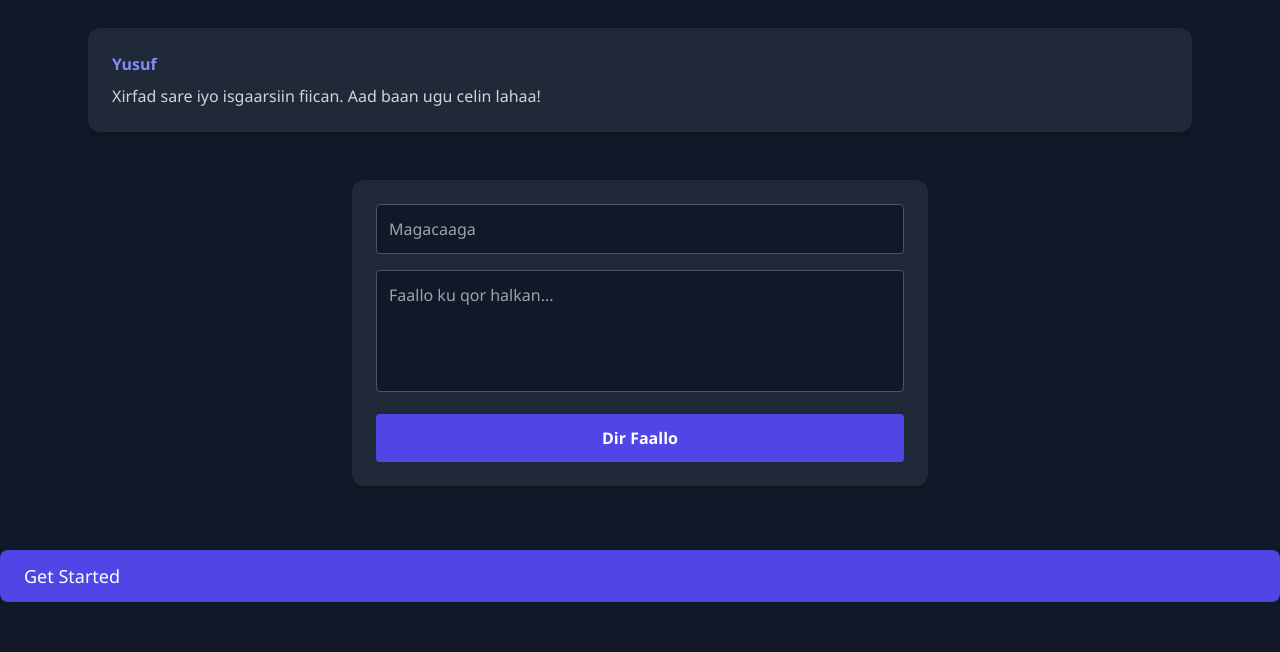
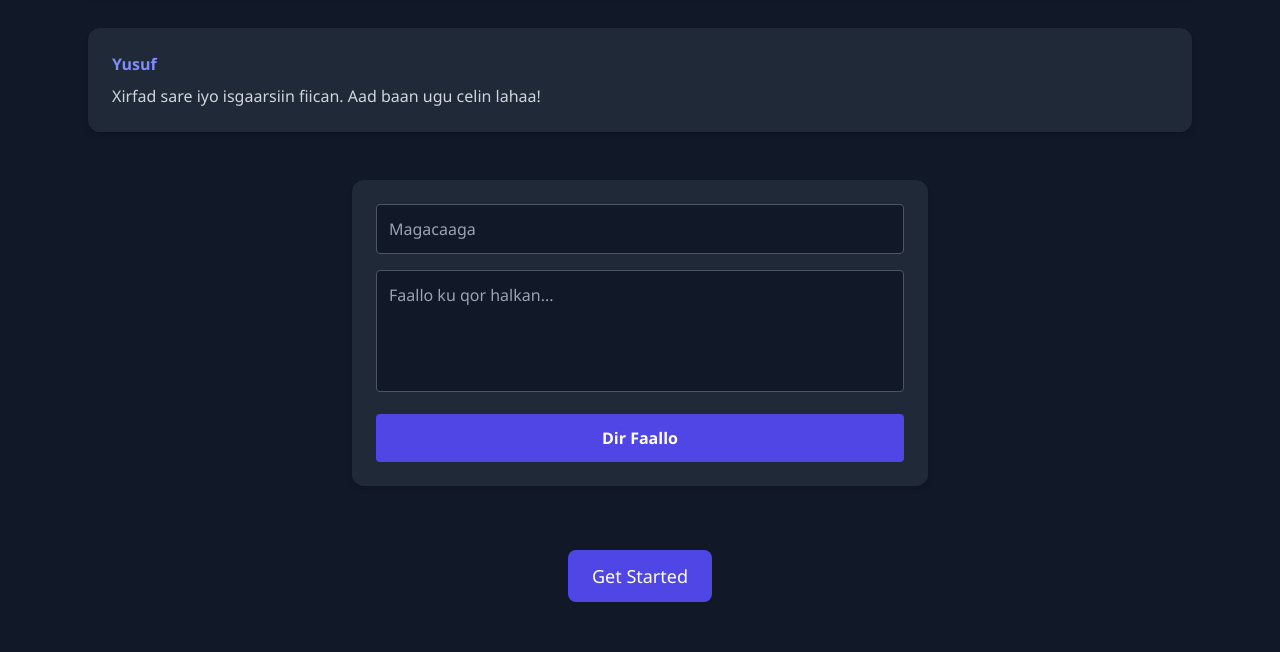
Before and after one commit to Ahmedeey40/Tarzan_Town, a plain HTML site: page index.html in a window 1280 px wide. Shown: the part 2110-2762 px from the top of the page. Drawn offline with nearby package versions, Linux system fonts and the light colour scheme.

Commit message:
Update index.html

```diff
--- a/index.html
+++ b/index.html
@@ -211,13 +211,14 @@
     </form>
   </section>
 
-<div class="w-full">
+<div class="flex justify-center w-full">
   <a href="login.html"
-     class="block mx-auto bg-indigo-600 text-white px-6 py-3 rounded-lg text-lg font-medium
+     class="inline-block bg-indigo-600 text-white px-6 py-3 rounded-lg text-lg font-medium
             hover:bg-indigo-700 hover:shadow-[0_4px_15px_rgba(99,102,241,0.6)] transition duration-300">
     Get Started
   </a>
 </div>
+
 
 
 
```
